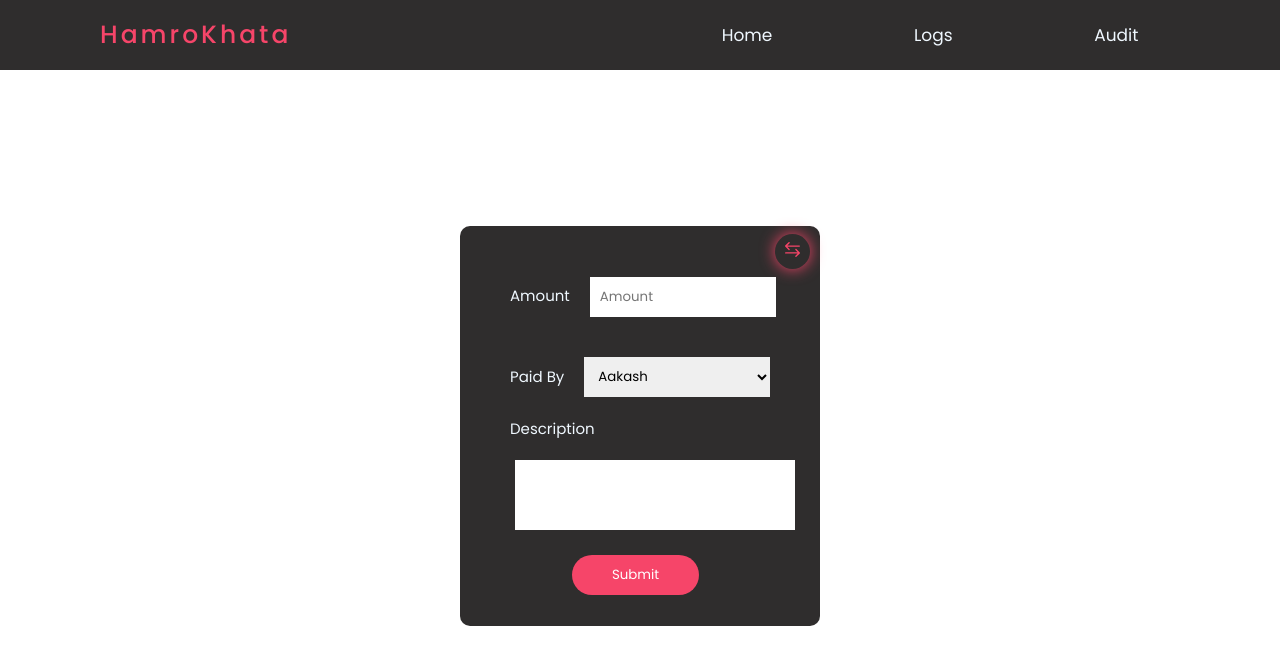
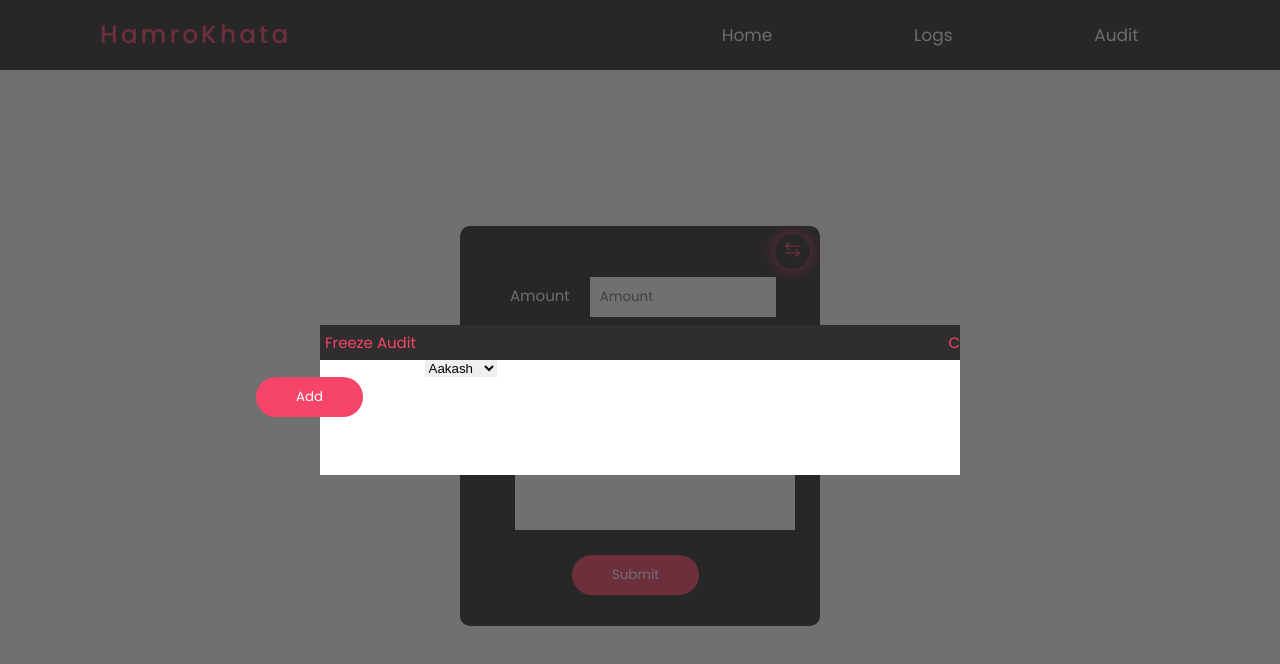
Before and after one commit to aakash018/hamroKhata-client, a React (Create React App) app: page / in a window 1280 px wide. Shown: the top 664 px of the page. Built offline with nearby package versions, Linux system fonts and the light colour scheme.

Commit message:
Modal Initial

```diff
--- a/public/index.html
+++ b/public/index.html
@@ -17,6 +17,7 @@
 <body>
   <noscript>You need to enable JavaScript to run this app.</noscript>
   <div id="root"></div>
+  <div id="portal-modal"></div>
 </body>
 
 </html>
--- a/src/Components/Entry/index.tsx
+++ b/src/Components/Entry/index.tsx
@@ -8,6 +8,7 @@ import EXANGE_BUTTON from "../Entry_Switch_Button/index"
 import Exange_button_icon from "../../images/icons/exange_entry.svg";
 
 import "./style.css"
+import { ILogs } from "../../@types/logs"
 
 interface Props {
     setShowAudied: React.Dispatch<React.SetStateAction<boolean>>
@@ -20,7 +21,7 @@ const Entry: React.FC<Props> = ({ setShowAudied }) => {
     const description: React.RefObject<HTMLTextAreaElement> = useRef(null)
 
     const [loading, setLoading] = useState<boolean>(false)
-    const { setAudits } = useLogs()
+    const { setAudits, setLogs } = useLogs()
 
     const handleSubmit = async (e: FormEvent) => {
         e.preventDefault()
@@ -38,11 +39,24 @@ const Entry: React.FC<Props> = ({ setShowAudied }) => {
                     return console.log(entry_response)
                 }
                 //? TO LOAD NEW AUDIT AFTER ENTRY
-                const response = await axios
+                const responseAudit = await axios
                     .get<IAudit>(`${process.env.REACT_APP_API_ENDPOINT}/api/audit`)
                 if (setAudits) {
-                    setAudits(response.data)
+                    setAudits(responseAudit.data)
                 }
+
+                //? TO LOAD NEW LOGS
+
+                const responseLogs = await axios
+                    .get<ILogs[] | string>(`${process.env.REACT_APP_API_ENDPOINT}/api/logs`,
+                        { params: { log_position: 0 } }
+                    )
+                if (setLogs) {
+                    if (responseLogs.data === "No Data Found") {
+                        return setLoading(false)
+                    }
+                    // console.log("Entry")
+                    setLogs(responseLogs.data as any)
                     setLoading(false)
                     setShowAudied(true)
                     setTimeout(() => {
@@ -50,7 +64,7 @@ const Entry: React.FC<Props> = ({ setShowAudied }) => {
                     }, 1500)
                 }
                 // clearTimeout(notifier_timer)
-
+            }
         } catch {
             setLoading(false)
             console.error("Error on connecting to server")
--- /dev/null
+++ b/src/Components/Freeze_Modal/SelectedNames.tsx
@@ -0,0 +1,30 @@
+import React from 'react'
+
+interface Props {
+    name: string
+}
+
+const containerStyle: React.CSSProperties = {
+    display: "flex",
+    justifyContent: "space-around",
+    alignItems: "center",
+    width: "100%",
+    height: "20px",
+
+    fontSize: "1.3rem",
+
+    // backgroundColor: "red",
+}
+
+const SelectedNames: React.FC<Props> = ({ name }) => {
+    return (
+        <div style={containerStyle}>
+            <span>
+                {name}
+            </span>
+            <section className="cancle-selected-name">x</section>
+        </div>
+    )
+}
+
+export default SelectedNames
--- /dev/null
+++ b/src/Components/Freeze_Modal/index.tsx
@@ -0,0 +1,52 @@
+import React, { useRef, useState } from 'react'
+import MainButton from '../MainButton'
+import SELECTED_NAME from "./SelectedNames"
+
+
+const containerStyle: React.CSSProperties = {
+    display: "flex",
+    justifyContent: "space-around",
+    alignItems: "center",
+    width: "100%"
+
+}
+
+const selectedNameStyle: React.CSSProperties = {
+    width: "150px",
+}
+
+
+const FREEZE_MODAL = () => {
+
+    const names = useRef(["Aakash", "Deekshit", "Subash", "Yaman"])
+    const selectedName: React.RefObject<HTMLSelectElement> = useRef(null)
+
+    const [listofSelectedNames, setListofSeltctedNames] = useState<string[]>([])
+
+    const handleAddName = () => {
+        setListofSeltctedNames(prev => prev.concat(selectedName.current!.value))
+    }
+
+    return (
+        <div>
+            <div style={containerStyle}>
+                <select id="freeze-select" ref={selectedName}>
+                    {
+                        names.current.map((name, i) => (
+                            <option key={i} >{name}</option>
+                        ))
+                    }
+                </select>
+
+                <section className="selected-names" style={selectedNameStyle}>
+                    {
+                        listofSelectedNames.map(name => <SELECTED_NAME name={name} />)
+                    }
+                </section>
+            </div>
+            <MainButton onclick={handleAddName}>Add</MainButton>
+        </div>
+    )
+}
+
+export default FREEZE_MODAL
--- a/src/Components/MainButton/index.tsx
+++ b/src/Components/MainButton/index.tsx
@@ -2,9 +2,9 @@ import React from 'react'
 import "./style.css"
 
 interface Props {
-    type: "submit" | "reset",
+    type?: "submit" | "reset",
     onclick?: () => any
-    disable: boolean
+    disable?: boolean
 }
 
 const MainButton: React.FC<Props> = ({ children, type, onclick, disable }) => {
--- /dev/null
+++ b/src/Components/Modal/index.tsx
@@ -0,0 +1,39 @@
+import React from 'react'
+import ReactDOM from "react-dom"
+import "./style.css"
+
+interface Props {
+    open: boolean,
+    onClose: () => any
+    children: JSX.Element
+    title: string
+}
+
+const portalElement = document.getElementById("portal-modal")
+
+const Modal: React.FC<Props> = ({ onClose, children, open, title }) => {
+
+    if (!open) return null
+
+    if (portalElement) {
+        return (
+            ReactDOM.createPortal(
+                <>
+                    <div className="modal-wraper" onClick={onClose}>
+                        <div className="modal-container">
+                            <section className="modal-title">
+                                <span>{title}</span>
+                                <section role="button" className="cancle-button" onClick={onClose}>C</section>
+                            </section>
+                            {children}
+                        </div>
+                    </div>
+                </>
+                , portalElement)
+        )
+    } else {
+        return null
+    }
+}
+
+export default Modal
--- /dev/null
+++ b/src/Components/Modal/style.css
@@ -0,0 +1,51 @@
+.modal-wraper{
+
+    position: absolute;
+    top: 0;
+    left: 0;
+
+    width: 100vw;
+    height: 100vh;
+    background-color: rgba(36, 36, 36, 0.651);
+
+    display: flex;
+    justify-content: center;
+    align-items: center;
+    overflow: hidden;
+}
+
+.modal-container{
+
+    min-width: 350px;
+    min-height: 150px;
+
+    width: 50vw;
+    height: 10vh;
+
+    background-color: white;
+
+}
+
+.modal-container .modal-title {
+    color: var(--theme-font-color);
+    background-color: var(--theme-background-color);
+
+    height: 35px;
+    font-size: 1.5rem;
+
+    display: flex;
+    justify-content: space-between;
+    align-items: center;
+}
+
+.modal-container .modal-title span {
+    margin-left: 5px;
+}
+
+/* .model-main-area{
+    width: ;
+
+    display: flex;
+    justify-content: space-between;
+    align-items: center;
+} */
--- a/src/Components/Payment/index.tsx
+++ b/src/Components/Payment/index.tsx
@@ -42,11 +42,14 @@ const Payment: React.FC<Props> = ({ setShowAudied }) => {
         try {
             await axios
                 .post(`${process.env.REACT_APP_API_ENDPOINT}/api/payment`, payLoad)
+
+            //? TO UPDATE AUDITS
             const response = await axios
                 .get<IAudit>(`${process.env.REACT_APP_API_ENDPOINT}/api/audit`)
             if (setAudits) {
                 setAudits(response.data)
             }
+
             setLoading(false)
             setShowAudied(true)
             setTimeout(() => {
@@ -120,7 +123,6 @@ const Payment: React.FC<Props> = ({ setShowAudied }) => {
                     <section className="payment-submit-button">
                         <MainButton type="submit" disable={loading}>{loading ? "Auditing" : "Submit"}</MainButton>
                     </section>
-
                 </form>
             </div>
         </div>
--- a/src/Components/Payment/style.css
+++ b/src/Components/Payment/style.css
@@ -77,14 +77,14 @@
 }
 
 .payment-amount-container{
-  width: 600px;
+  /* width: 600px; */
   /* background-color: aqua; */
 
   display: flex;
   /* justify-content: center; */
   align-items: center;
 
-  /* margin-left: 50px; */
+  margin-left: 50px;
 }
 
 
@@ -96,6 +96,8 @@
   padding-left: 10px;
 
   font-family: var(--theme-default-font);
+
+  margin-left: 40px;
 
 }
 
--- a/src/Pages/Home/index.tsx
+++ b/src/Pages/Home/index.tsx
@@ -3,18 +3,24 @@ import Entry from "../../Components/Entry/index"
 import "./style.css"
 
 import AUDIT_NOTIFIER from "../../Components/Audited_Notifier/index";
+import Modal from "../../Components/Modal/index"
+import FREEZE_MODAL from "../../Components/Freeze_Modal/index"
 
-const Home:React.FC = () => {
+const Home: React.FC = () => {
 
     const [showAudited, setShowAudited] = useState<boolean>(false)
+    const [showFreezeModal, setShowFreezeModal] = useState<boolean>(false)
 
     // console.log(process.env.REACT_APP_API_ENDPOINT)
     return (
         <>
             <div className="audit-notifer-wraper">
-                <AUDIT_NOTIFIER display={showAudited}/>
+                <AUDIT_NOTIFIER display={showAudited} />
             </div>
-            <Entry setShowAudied={setShowAudited}/>
+            <Entry setShowAudied={setShowAudited} />
+            <Modal open={true} onClose={() => { setShowFreezeModal(false) }} title={"Freeze Audit"}>
+                <FREEZE_MODAL />
+            </Modal>
         </>
     )
 }
```
Also changed, not shown: src/Pages/Logs/index.tsx (+33 -17 lines), 1 other file (tests, documents, lock files or other folders). Lines whose indentation alone changed are shown as unchanged.
